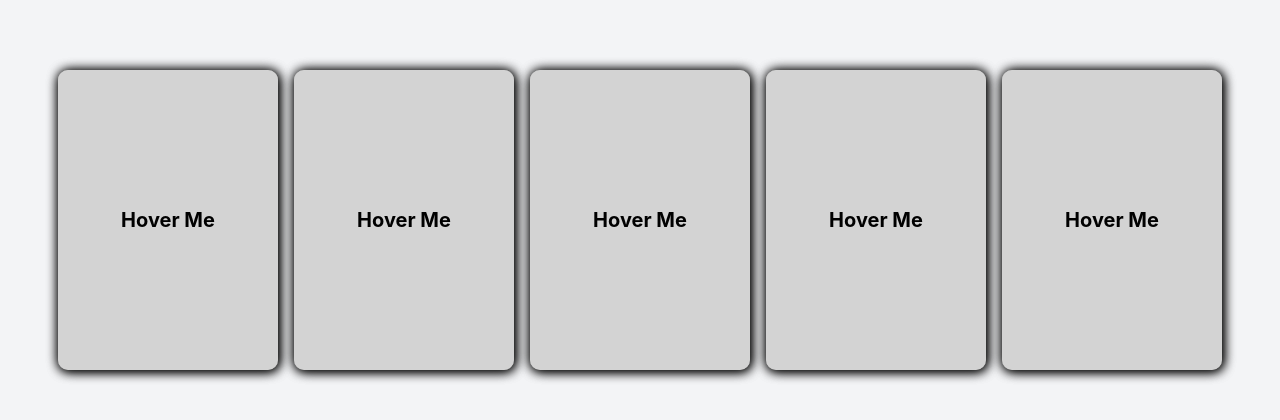
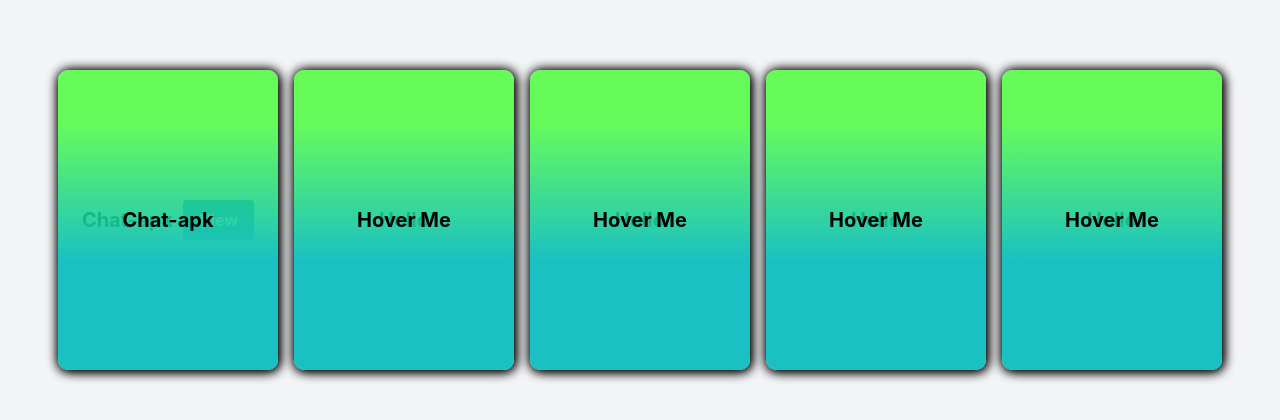
Before and after one commit to vipul-2024/card2, a Next.js app: page / in a window 1280 px wide. Shown: the part 180-600 px from the top of the page. Built offline with nearby package versions, Linux system fonts and the light colour scheme.

Commit message:
add color in front of card

```diff
--- a/components/Card_temp_2.jsx
+++ b/components/Card_temp_2.jsx
@@ -7,9 +7,12 @@ export default function Card_temp_1({ toggle, settoggle }) {
     < >
     <div className="flex gap-4 flex-wrap justify-center items-center md:flex-row gap-4 ">
   <div className="book">
-    <p>Hello</p>
+    <p>Chat-apk</p>
+    <button className="bg-blue-500 hover:bg-blue-700 text-white font-bold py-2 px-4 rounded">
+      <a href="https://chat-app-ruddy-iota.vercel.app/">View</a>
+      </button>
     <div className="cover">
-      <p>Hover Me</p>
+      <p >Chat-apk</p>
     </div>
   </div>
   <div className="book">
--- a/styles/globals.css
+++ b/styles/globals.css
@@ -51,7 +51,8 @@ a {
 .cover {
   top: 0;
   position: absolute;
-  background-color: lightgray;
+  background: rgb(25,193,195);
+background: linear-gradient(0deg, rgba(25,193,195,1) 36%, rgba(21,255,0,0.6363795518207283) 83%);
   width: 100%;
   height: 100%;
   border-radius: 10px;
```
Also changed, not shown: public/1stphoto.jpg (renamed from public/1stproject.jpg).
